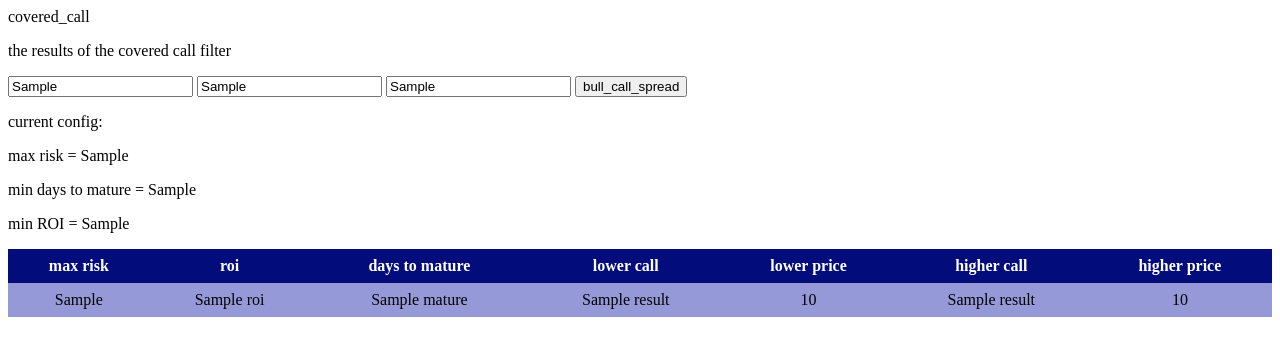
After one commit to farjadfallah/tse_app, a Flask app: template templates/bull_call_spread.html in a window 1280 px wide. The commit adds this page. Shown: the top 356 px of the page. Run offline with Flask 3, Linux system fonts and the light colour scheme; the template is opened without the code that fills it: most values are stand-ins (such as "Sample title", 1, 10 or a date in 2020); parts of the project's set-up code (start-up, migrations or seed data) failed here and were passed over.

Commit message:
Add the bull call spread filter

```diff
--- a/CallOption.py
+++ b/CallOption.py
@@ -25,3 +25,7 @@ class CallOption(Option):
 
     def get_type(self):
             return 'call'
+
+    def get_cost(self, sarkhat_or_latest = 'sarkhat'):
+        price = min ((self.best_foroosh if sarkhat_or_latest == 'sarkhat' else self.last) , self.astaneh_bala)
+        return (1+self.spread/100) * price
--- a/MarketInfo.py
+++ b/MarketInfo.py
@@ -52,7 +52,7 @@ class MarketInfo:
         self.pair_similar_call_and_puts()
 
     def apply_filter(self, the_filter):
-        result = the_filter.apply_filter(self.stocks_list, self.call_options_list, self.put_options_list)
+        result = the_filter.apply_filter(self.stocks_list, self.call_options_list, self.put_options_list, self.option_chains_list)
         return result
 
 
--- a/main.py
+++ b/main.py
@@ -53,6 +53,19 @@ def protective_put():
     return render_template('protective_put.html', results=results, min_dif = min_dif, max_dif = max_dif,  min_days_to_mature = min_days_to_mature,min_ROI =min_ROI)
 
 
+@app.route("/bull_call_spread", methods=['POST'])
+def bull_call_spread():
+    information = None
+    if request.method == "POST":
+        information = request.form
+    max_risk = float(information["cc_max_risk"]) if information != None else 0
+    min_days_to_mature = int(information["cc_min_days_to_mature"]) if information != None else 0
+    min_ROI = float(information["cc_min_ROI"]) if information != None else 0
+
+    results = the_app.get_bull_call_spread_filter(max_risk,min_days_to_mature,min_ROI)
+
+    return render_template('bull_call_spread.html', results=results, max_risk = max_risk,  min_days_to_mature = min_days_to_mature,min_ROI =min_ROI)
+
 @app.route("/positions")
 def positions():
     information = None
--- a/my_portfolio.csv
+++ b/my_portfolio.csv
@@ -4,3 +4,9 @@ call_name,volume,ua_asset_price,call_price,days_to_mature
 ضموج1207,8000.0,16100.0,5500,105
 ضذوب1203,400000.0,567.0,147,78
 ضخپارس1221,200000.0,1006.0,284,58
+ضخود2055,45000.0,3532.0,900,39
+ضجهش1205,5000.0,13176.0,3000,54
+ضجهش1204,40000.0,13176.0,4000,54
+ضتوان206,1000.0,26210.0,8200,103
+ضتاب1109,3000.0,14978.0,3447,26
+ضتاب0103,20000.0,14968.0,5345,89
--- /dev/null
+++ b/templates/bull_call_spread.html
@@ -0,0 +1,69 @@
+<!DOCTYPE html>
+
+
+<html>
+
+<head>
+    <header>covered_call</header>
+    <style>
+        table {
+            border-collapse: collapse;
+            width: 100%;
+        }
+
+        th,
+        td {
+            text-align: center;
+            padding: 8px;
+        }
+
+        th {
+            background-color: #020c7b;
+        }
+
+        tr:nth-child(even) {
+            background-color: #9599d8;
+        }
+    </style>
+</head>
+
+<body>
+    <p>the results of the covered call filter</p>
+    <form method="POST" action="/bull_call_spread" enctype="multipart/form-data">
+        <input type="int" name="cc_max_risk" placeholder="max_risk" value="{{max_risk}}">
+        <input type="int" name="cc_min_days_to_mature" placeholder="min_days_to_mature" value="{{min_days_to_mature}}">
+        <input type="int" name="cc_min_ROI" placeholder="min_ROI" value="{{min_ROI}}">
+        <input type="submit" value="bull_call_spread">
+    </form>
+
+    <p>
+        current config:
+    </p>
+    <p>max risk = {{max_risk}}</p>
+    <p>min days to mature = {{min_days_to_mature}}</p>
+    <p>min ROI = {{min_ROI}}</p>
+    <table>
+        <tr>
+            <th style="color: white;">max risk</th>
+            <th style="color: white;">roi</th>
+            <th style="color: white;">days to mature</th>
+            <th style="color: white;">lower call</th>
+            <th style="color: white;">lower price</th>
+            <th style="color: white;">higher call</th>
+            <th style="color: white;">higher price</th>
+        </tr>
+        {% for result in results: %}
+        <tr>
+            <td>{{result["max_risk"]}}</td>
+            <td>{{result["roi"]}}</td>
+            <td>{{result["mature"]}}</td>
+            <td>{{result["lower_call_name"]}}</td>
+            <td>{{result["lower_call_price"]}}</td>
+            <td>{{result["higher_call_name"]}}</td>
+            <td>{{result["higher_call_price"]}}</td>
+        </tr>
+        {%endfor%}
+    </table>
+</body>
+
+</html>
```
Also changed, not shown: Filter.py (+67 -5 lines), Tseapp.py (+7 -0 lines), templates/index.html (+7 -0 lines).
